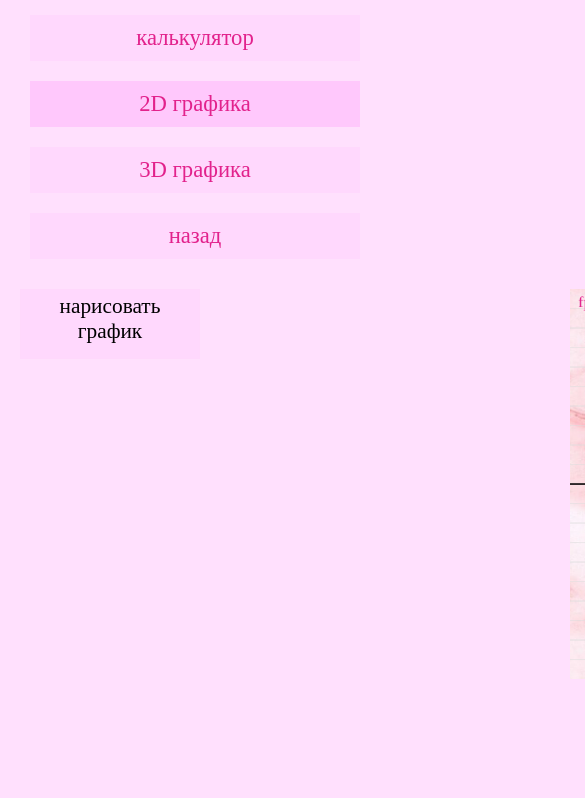
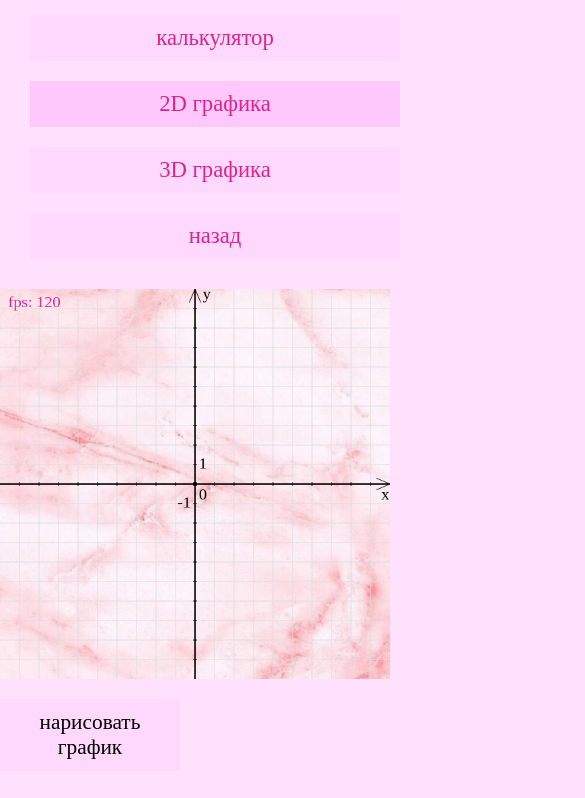
Before and after one commit to Soso4ekkk/voucher, a React (Create React App) app: page /graph2D in a window 390 px wide. Shown: the top 798 px of the page, 585 px wide, since content can reach past the window. Built offline with nearby package versions, Linux system fonts and the light colour scheme.

Commit message:
added media

```diff
--- a/src/components/calculator/calculator.css
+++ b/src/components/calculator/calculator.css
@@ -1,7 +1,13 @@
 .calculator {
     display: flex;
     flex-direction: column;
-    justify-content: center;
+    align-items: center;
+}
+
+@media(max-width: 980px) {
+    .calculator {
+        align-items: normal;
+    }
 }
 
 /******************* ввод-вывод *******************/
@@ -29,7 +35,7 @@ textarea::placeholder {
 }
 
 .numbers {
-    width: 340px;
+    width: 360px;
     height: 60px;
     margin: 10px;
     outline: 0;
@@ -47,7 +53,7 @@ textarea::placeholder {
 }
 
 .result {
-    width: 710px;
+    width: 745px;
     height: 80px;
     margin: 10px;
     outline: 0;
@@ -62,13 +68,22 @@ textarea::placeholder {
 .button-operation {
     display: flex;
     flex-direction: column;
+    justify-content: space-around;
     padding: 10px;
+}
+
+@media(max-width: 980px) {
+    .button-operation {
+        align-items: normal;
+    }
 }
 
 .button-row {
     display: flex;
     justify-content: center;
 }
+
+
 
 .button-operation button {
     margin: 10px;
@@ -100,6 +115,12 @@ textarea::placeholder {
     cursor: url(../../images/auto.png), auto;
 }
 
+@media(max-width: 425px) {
+    .inputRules {
+        align-items: center;
+    }
+}
+
 .headerRules p {
     font-size: 18pt;
     font-family: cursive;
@@ -113,4 +134,13 @@ textarea::placeholder {
     margin: 2px;
 }
 
+@media(max-width: 425px) {
+    .headerRules p {
+        font-size: 100%;
+    }
+    .pointsRules p {
+        font-size: 100%;
+    }
+}
+
 /***********************************************/
--- a/src/components/graph2D/Graph2D.js
+++ b/src/components/graph2D/Graph2D.js
@@ -266,7 +266,7 @@ function Graph2D() {
                 delFunction={delFunction}
             />
             <canvas
-                className="canvas"
+                className="canvas2D"
                 id="canvas2D"
                 onWheel={e => wheel(e)}
                 onMouseMove={e => mouseMove(e)}
--- a/src/components/graph2D/graph2D.css
+++ b/src/components/graph2D/graph2D.css
@@ -1,9 +1,19 @@
 .graph2D {
     display: flex;
-    justify-content: start;
+    justify-content: flex-start;
 }
 
-canvas {
-    display: flex;
-    padding: 0 10px 10px 10px;
+.canvas2D {
+    margin-left: auto;
+    margin-right: 30px;
 }
+
+@media (max-width: 965px) {
+    .graph2D {
+        flex-direction: column-reverse;
+    }
+    .canvas2D {
+        width: 100%;
+        margin-bottom: 20px;
+    }
+}
--- a/src/components/graph2D/ui/ui.css
+++ b/src/components/graph2D/ui/ui.css
@@ -1,15 +1,39 @@
 .panel2D {
     display: flex;
-    justify-content: flex-start;
+    justify-self: flex-start;
 }
 
 .panel2D-button {
-    margin: 0 20px 20px 20px;
+    margin: 0 0 0 30px;
 }
 
 .panel2D-window {
     width: 300px;
-    margin: 0 20px 20px 20px;
+    margin: 0 0 0 30px;
+}
+
+@media (max-width: 1220px) {
+    .panel2D {
+        flex-direction: column;
+        align-items: flex-start;
+    }
+    .panel2D-button {
+        margin-bottom: 20px;
+    }
+}
+
+@media (max-width: 965px) {
+    .panel2D {
+        flex-direction: row;
+        align-items: flex-start;
+        justify-content: space-evenly;
+    }
+    .panel2D-button {
+        margin: 0;
+    }
+    .panel2D-window {
+        width: 600px;
+    }
 }
 
 /************** кнопка нарисовать график **************/
@@ -18,12 +42,11 @@
     color: rgb(0, 0, 0);
     border: 1px solid #ffd8fc;
     font-size: 16pt;
-    text-align: center;
-    text-decoration: none;
     width: 180px;
-    height: 70px;
+    height: auto;
+    padding: 10px;
     font-family: cursive;
-    padding: 0 10px 10px 10px;
+    align-items: center;
     cursor: url(../../../images/pointer.png), auto;
 }
 
--- a/src/components/graph3D/Graph3D.js
+++ b/src/components/graph3D/Graph3D.js
@@ -354,7 +354,7 @@ function Graph3D() {
                 LIGHT={LIGHT}
             />
             <canvas
-                className="canvas"
+                className="canvas3D"
                 id="canvas3D"
                 onWheel={e => wheel(e)}
                 onMouseMove={e => mouseMove(e)}
@@ -362,7 +362,7 @@ function Graph3D() {
                 onMouseDown={() => mouseDown()}
             ></canvas>
             <div className="keysRules">
-                <div>
+                <div className="keysRules-row">
                     <div className="keysRules-wrapper">
                         <div className="keysRules_button">
                             <p>W</p>
--- a/src/components/graph3D/graph3D.css
+++ b/src/components/graph3D/graph3D.css
@@ -3,28 +3,24 @@
     justify-content: start;
 }
 
-@media (max-width: 1024px) {
-    .graph3D {
-        flex-direction: column;
-        align-items: flex-start;
-    }
-
-    .canvas {
-        width: 100%;
-    }
-}
-
-canvas {
+.canvas3D {
     display: flex;
-    padding: 0 10px 10px 10px;
+    margin-left: auto;
 }
 
 /******************** правила ********************/
 .keysRules {
     display: flex;
     flex-direction: row;
+    margin-left: auto;
+    margin-right: 30px;
     padding: 0 10px 10px 10px;
     cursor: url(../../images/auto.png), auto;
+}
+
+.keysRules-row {
+    display: flex;
+    flex-direction: column;
 }
 
 .keysRules-wrapper {
@@ -68,3 +64,43 @@ canvas {
 }
 
 /*************************************************/
+
+@media(max-width: 1260px) {
+    .graph3D {
+        flex-wrap: wrap;
+    }
+    .canvas3D {
+        margin-right: 30px;
+        padding: 0;
+        margin-bottom: 20px;
+    }
+    .keysRules {
+        justify-content: flex-start;
+        margin: 0 0 0 30px;
+    }
+    .keysRules-row {
+        flex-direction: row;
+    }
+    .keysRules-wrapper {
+        margin: 0 30px 0 0;
+    }
+}
+
+@media(max-width: 1024px) {
+    .graph3D {
+        flex-direction: column;
+    }
+    .canvas3D {
+        width: 100%;
+        margin: 0;
+    }
+    .keysRules {
+        margin-top: 20px;
+    }
+}
+
+@media(max-width: 640px) {
+    .keysRules-row {
+        flex-direction: row;
+    }
+}
--- a/src/components/graph3D/panel/Panel3D.js
+++ b/src/components/graph3D/panel/Panel3D.js
@@ -237,6 +237,7 @@ function Panel3D(props) {
                     &nbsp;&nbsp;свет
                 </label>
             </div>
+            <div className="figures-delete">
                 <select
                     className="figures"
                     onChange={changeFigure}
@@ -259,6 +260,8 @@ function Panel3D(props) {
                     <option>солнечная система 🌌</option>
                 </select>
                 <button className="delete" onClick={deleteFigure}>удалить</button>
+            </div>
+            <div className="powerlight-color">
                 <input
                     className="powerlight"
                     type="range"
@@ -269,6 +272,7 @@ function Panel3D(props) {
                 ></input>
                 <input className="color" type="color" onChange={setColor} defaultValue="#ffc8fc"></input>
             </div>
+        </div>
     );
 }
 
--- a/src/components/graph3D/panel/panel3D.css
+++ b/src/components/graph3D/panel/panel3D.css
@@ -1,7 +1,7 @@
 .panel3d {
     display: flex;
     flex-direction: column;
-    padding: 0 10px 10px 10px;
+    margin: 0 0 0 30px;
 }
 
 label {
@@ -41,6 +41,13 @@ label {
 
 /************************************************/
 
+.figures-delete {
+    display: flex;
+    flex-direction: column;
+    margin-top: 10px;
+    margin-bottom: 40px;
+}
+
 /************* список фигур *************/
 .figures {
     -webkit-appearance: none;
@@ -52,7 +59,6 @@ label {
     font-family: cursive;
     outline: 0;
     cursor: url(../../../images/pointer.png), auto;
-    margin-top: 20px;
     padding-left: 10px;
 }
 
@@ -82,6 +88,11 @@ label {
 
 /************************************/
 
+.powerlight-color {
+    display: flex;
+    flex-direction: column;
+}
+
 /********** мощность источника света **********/
 .powerlight {
     -webkit-appearance: none;
@@ -92,7 +103,6 @@ label {
     border: none;
     background: url(/src/images/clouds.jpg);
     cursor: url(../../../images/pointer.png), auto;
-    margin-top: 40px;
 }
 
 .powerlight::-webkit-slider-thumb {
@@ -131,3 +141,70 @@ label {
 }
 
 /***********************************/
+
+@media(max-width: 1024px) {
+    .panel3d {
+        margin: 0 30px 30px 30px;
+        flex-direction: row;
+        justify-content: space-around;
+        align-items: normal;
+    }
+    .figures-delete {
+        display: flex;
+        flex-direction: column;
+        justify-content: flex-start;
+        align-items: flex-start;
+        margin: 0;
+    }
+    .powerlight-color {
+        display: flex;
+        flex-direction: column;
+        justify-content: flex-start;
+        align-items: flex-start;
+        margin-left: auto;
+    }
+}
+
+@media(max-width: 925px) {
+    .panel3d {
+        flex-wrap: wrap;
+    }
+    .checkbox {
+        margin: 0;
+        margin-right: auto;
+    }
+    .figures-delete {
+        display: flex;
+        flex-direction: row;
+        margin: 0;
+    }
+    .delete {
+        margin: 0 0 0 10px;
+    }
+    .powerlight-color {
+        display: flex;
+        flex-direction: row;
+        margin: 0;
+        margin-left: auto;
+        margin-top: -90px;
+    }
+    .color {
+        margin: 0 0 0 10px;
+    }
+}
+
+@media(max-width: 712px) {
+    .checkbox {
+        font-size: 14pt;
+        width: 150px;
+        margin-top: 0;
+    }
+    .figures-delete {
+        margin-right: 0px;
+        margin-left: auto;
+    }
+    .powerlight-color {
+        margin-right: 0px;
+        margin-left: auto;
+    }
+}
--- a/src/components/header/button/button.css
+++ b/src/components/header/button/button.css
@@ -12,7 +12,7 @@
     cursor: url(../../../images/pointer.png), auto;
 }
 
-@media (max-width: 425px) {
+@media (max-width: 570px) {
     .field {
         width: auto;
     }
--- a/src/components/header/header.css
+++ b/src/components/header/header.css
@@ -13,8 +13,9 @@ body {
     padding: 5px 20px 0 20px;
 }
 
-@media (max-width: 425px) {
+@media (max-width: 570px) {
     .nav-bar {
         flex-direction: column;
+        width: 100%;
     }
 }
```
Lines whose indentation alone changed are shown as unchanged.
